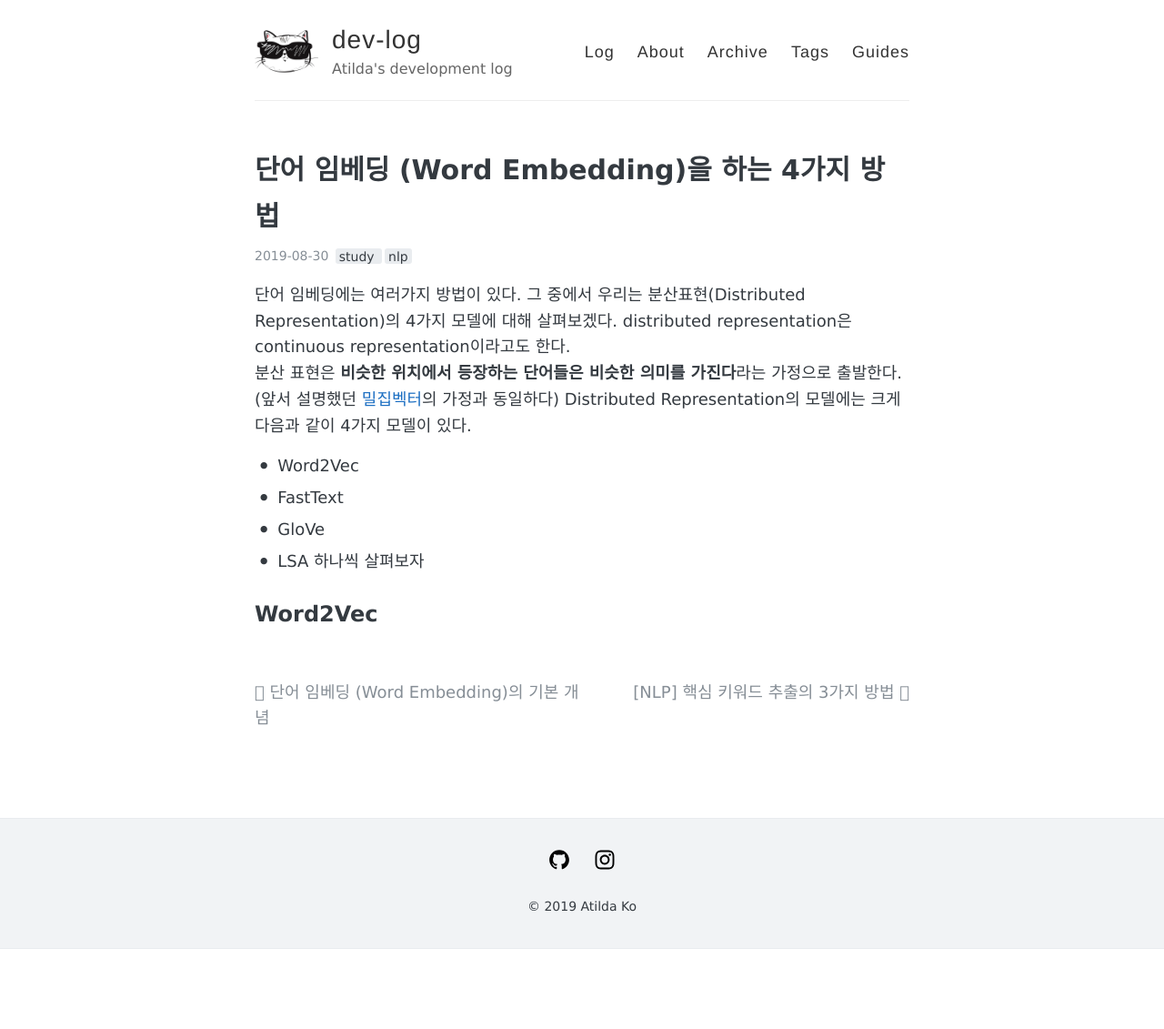
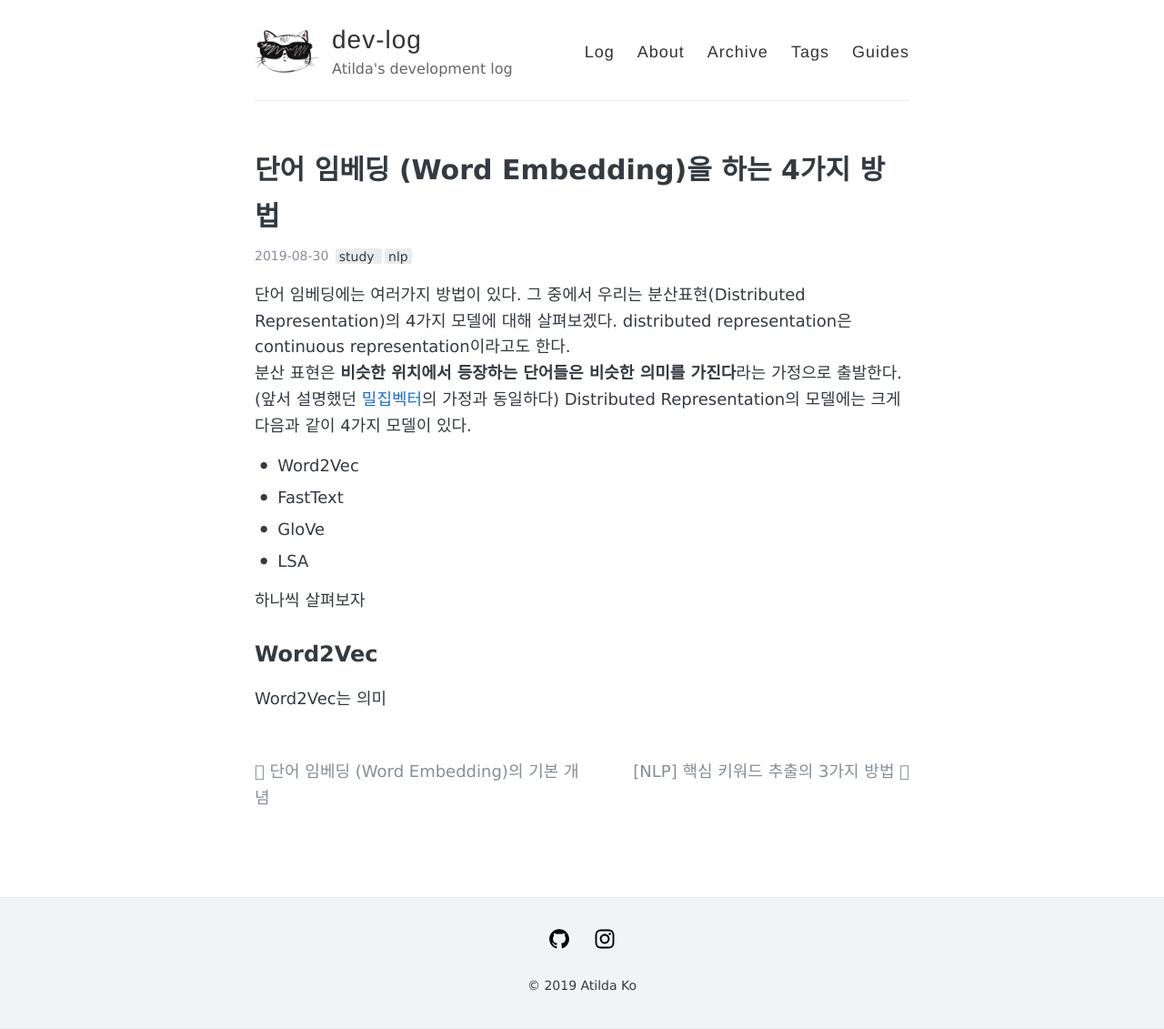
Before and after one commit to stellarway/stellarway.github.io, a Jekyll site: the page built from _posts/2019-08-30-embedding.md, in a window 1280 px wide. Shown: the whole page at 91% size. Built offline with Jekyll 4.4.1, drawn with Linux system fonts in a browser that asks for light colours; before the commit the page ends 1043 px from its top, so only the background shows below that.

Commit message:
_posts/2019-08-30-embedding.md updated

```diff
--- a/_posts/2019-08-30-embedding.md
+++ b/_posts/2019-08-30-embedding.md
@@ -11,10 +11,12 @@ Distributed Representation의 모델에는 크게 다음과 같이 4가지 모
 * FastText
 * GloVe
 * LSA
+
 하나씩 살펴보자
 
 ## Word2Vec
+Word2Vec는 의미
 
 <!--stackedit_data:
-eyJoaXN0b3J5IjpbMTI2MTE2OTE3MF19
+eyJoaXN0b3J5IjpbLTEwOTc3NDk1NF19
 -->
```
